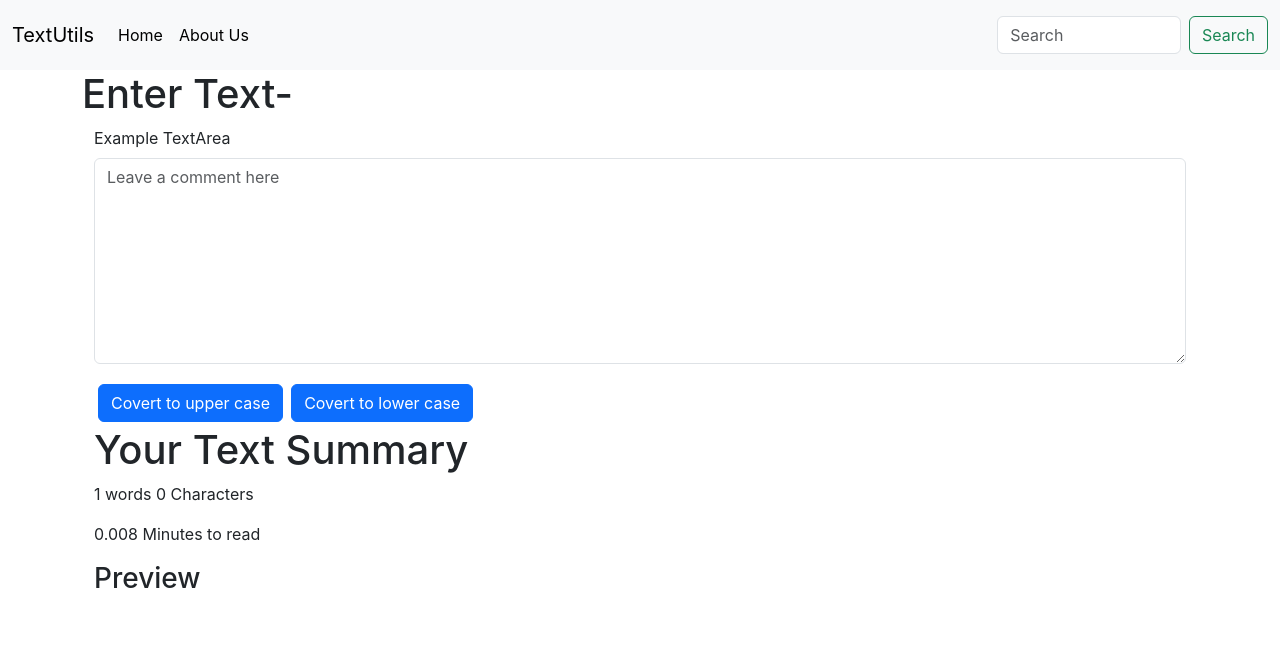
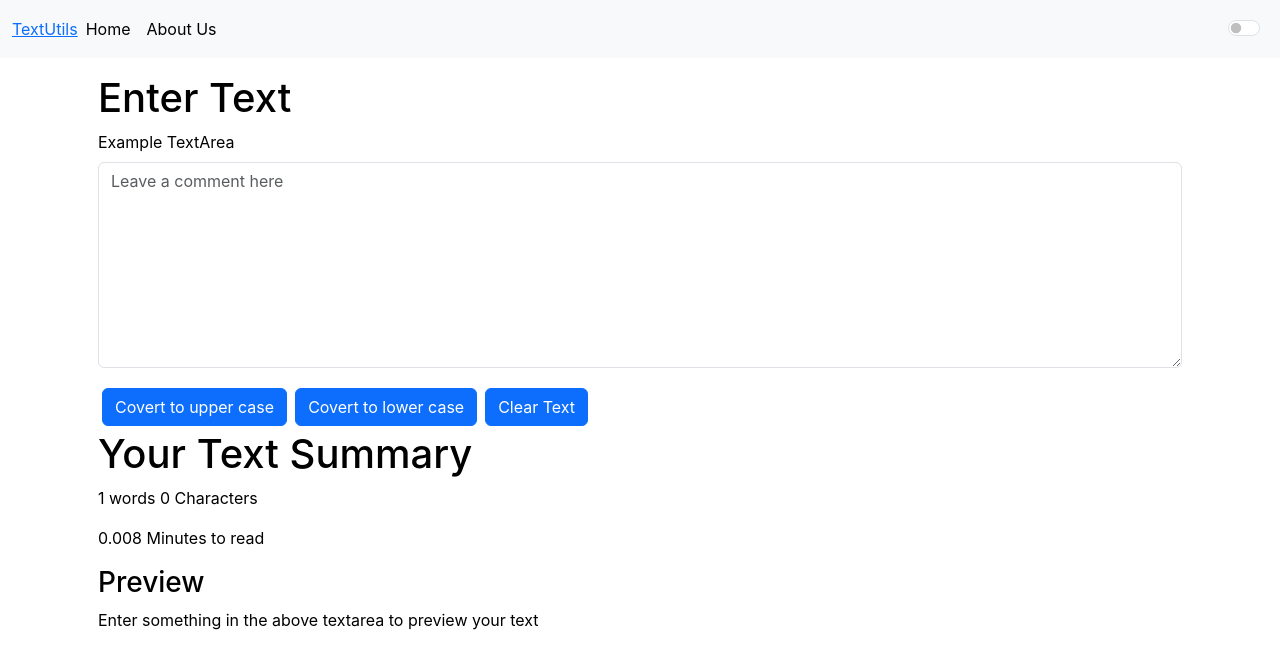
Before and after one commit to tarunkuma707/learning_mern_harry_list_PLu0W_9lII9agx66oZnT6IyhcMIbUMNMdt, a React (Create React App) app: page / in a window 1280 px wide. Shown: the top 668 px of the page. Built offline with nearby package versions, Linux system fonts and the light colour scheme.

Commit message:
New Component

```diff
--- a/src/App.js
+++ b/src/App.js
@@ -4,14 +4,27 @@ import Navbar from './components/Navbar';
 import AboutUs from './components/AboutUs';
 import { BrowserRouter as Router, Route, Link, Switch } from 'react-router-dom';
 import TextForm from './components/TextForm';
+import { useState } from 'react';
 
 function App() {
+  const [mode,setMode] = useState('light'); /////////// Check Dark mode is enabled
+  const toggleMode = () => {
+    if(mode==='light')
+    {setMode('dark')
+      console.log("Here 1");
+      document.body.style.backgroundColor = 'grey'
+    }
+  else{
+      setMode('light')
+      document.body.style.backgroundColor = 'white'
+    }
+  }
   return (
     <>
-      <Navbar title ="TextUtils" aboutText="About Us" homeText="Home" />
+      <Navbar title ="TextUtils" aboutText="About Us" homeText="Home" mode={mode} toggleMode={toggleMode} />
       {/* <AboutUs /> */}
-      <div className="container">
-        <TextForm heading="Enter Text" />
+      <div className="container p-3">
+        <TextForm heading="Enter Text" mode={mode} />
       </div>
       </>
   );
--- a/src/components/AboutUs.js
+++ b/src/components/AboutUs.js
@@ -1,11 +1,78 @@
-import React, { Component } from 'react'
+import React,{useState} from 'react'
 
-export default class AboutUs extends Component {
-  render() {
-    return (
-      <div>
-        <h1>I am about us</h1>
-      </div>
-    )
-  }
+export default function AboutUs() {
+    const [btnText, setbtnText] = useState("Enable Dark Mode");
+    const [myStyle,setmyStyle] = useState({
+        color:'red',
+        backgroundColor:'blue'
+    });
+    const toggleMode = () => {
+        if(btnText=="Enable Dark Mode"){
+            setmyStyle({
+                color:"black",
+                backgroundColor:'white'
+            })
+            setbtnText("Enable Light Mode");
+        }
+        else{
+            setmyStyle({
+                color:"red",
+                backgroundColor:'blue'
+            })
+            setbtnText("Enable Dark Mode");
+        }
+    }
+  return (
+
+    <div>
+      <div className="container" style={myStyle}>
+           <h1>About Us</h1>
+           <div id="accordion">
+              <div className="card">
+                 <div className="card-header" id="headingOne">
+                    <h5 className="mb-0">
+                       <button className="btn btn-link" data-toggle="collapse" data-target="#collapseOne" aria-expanded="true" aria-controls="collapseOne">
+                       Collapsible Group Item #1
+                       </button>
+                    </h5>
+                 </div>
+                 <div id="collapseOne" className="collapse show" data-parent="#accordion">
+                    <div className="card-body">
+                       Anim pariatur cliche reprehenderit, enim eiusmod high life accusamus terry richardson ad squid. 3 wolf moon officia aute, non cupidatat skateboard dolor brunch. Food truck quinoa nesciunt laborum eiusmod. Brunch 3 wolf moon tempor, sunt aliqua put a bird on it squid single-origin coffee nulla assumenda shoreditch et. Nihil anim keffiyeh helvetica, craft beer labore wes anderson cred nesciunt sapiente ea proident. Ad vegan excepteur butcher vice lomo. Leggings occaecat craft beer farm-to-table, raw denim aesthetic synth nesciunt you probably haven't heard of them accusamus labore sustainable VHS.
+                    </div>
+                 </div>
+              </div>
+              <div className="card">
+                 <div className="card-header" id="headingTwo">
+                    <h5 className="mb-0">
+                       <button className="btn btn-link collapsed" data-toggle="collapse" data-target="#collapseTwo" aria-expanded="false" aria-controls="collapseTwo">
+                       Collapsible Group Item #2
+                       </button>
+                    </h5>
+                 </div>
+                 <div id="collapseTwo" className="collapse" data-parent="#accordion">
+                    <div className="card-body">
+                       Anim pariatur cliche reprehenderit, enim eiusmod high life accusamus terry richardson ad squid. 3 wolf moon officia aute, non cupidatat skateboard dolor brunch. Food truck quinoa nesciunt laborum eiusmod. Brunch 3 wolf moon tempor, sunt aliqua put a bird on it squid single-origin coffee nulla assumenda shoreditch et. Nihil anim keffiyeh helvetica, craft beer labore wes anderson cred nesciunt sapiente ea proident. Ad vegan excepteur butcher vice lomo. Leggings occaecat craft beer farm-to-table, raw denim aesthetic synth nesciunt you probably haven't heard of them accusamus labore sustainable VHS.
+                    </div>
+                 </div>
+              </div>
+              <div className="card">
+                 <div className="card-header" id="headingThree">
+                    <h5 className="mb-0">
+                       <button className="btn btn-link collapsed" data-toggle="collapse" data-target="#collapseThree" aria-expanded="false" aria-controls="collapseThree">
+                       Collapsible Group Item #3
+                       </button>
+                    </h5>
+                 </div>
+                 <div id="collapseThree" className="collapse" data-parent="#accordion">
+                    <div className="card-body">
+                       Anim pariatur cliche reprehenderit, enim eiusmod high life accusamus terry richardson ad squid. 3 wolf moon officia aute, non cupidatat skateboard dolor brunch. Food truck quinoa nesciunt laborum eiusmod. Brunch 3 wolf moon tempor, sunt aliqua put a bird on it squid single-origin coffee nulla assumenda shoreditch et. Nihil anim keffiyeh helvetica, craft beer labore wes anderson cred nesciunt sapiente ea proident. Ad vegan excepteur butcher vice lomo. Leggings occaecat craft beer farm-to-table, raw denim aesthetic synth nesciunt you probably haven't heard of them accusamus labore sustainable VHS.
+                    </div>
+                 </div>
+              </div>
+           </div>
+           <button type='button' className='btn btn-primary' onClick={toggleMode}>{btnText}</button>
+        </div>
+    </div>
+  )
 }
--- a/src/components/Navbar.js
+++ b/src/components/Navbar.js
@@ -5,9 +5,9 @@ import { BrowserRouter as Router, Route, Link, Switch } from 'react-router-dom';
 export default function Navbar(props) {
   return (
     <div>
-        <nav className="navbar navbar-expand-lg bg-body-tertiary">
+      <nav className={`navbar navbar-expand-lg navbar-${props.mode} bg-${props.mode}`}>
         <div className="container-fluid">
-            <a className="navbar-brand" href="/">{props.title}</a>
+          <a className="navbar- " href="/">{props.title}</a>
           <button className="navbar-toggler" type="button" data-bs-toggle="collapse" data-bs-target="#navbarNav" aria-controls="navbarNav" aria-expanded="false" aria-label="Toggle navigation">
             <span className="navbar-toggler-icon"></span>
           </button>
@@ -22,12 +22,11 @@ export default function Navbar(props) {
             </ul>
           </div>
         </div>
-          <nav className="navbar bg-body-tertiary">
+        <nav className={`navbar bg-${props.mode}`}>
           <div className="container-fluid">
-              <form className="d-flex" role="search">
-                <input className="form-control me-2" type="search" placeholder="Search" aria-label="Search"/>
-                <button className="btn btn-outline-success" type="submit">Search</button>
-              </form>
+          <div className="form-check form-switch">
+            <input className="form-check-input" type="checkbox" role="switch" onClick={props.toggleMode} id="switchCheckDefault" />
+          </div>
           </div>
         </nav>
       </nav>
--- a/src/components/TextForm.js
+++ b/src/components/TextForm.js
@@ -11,6 +11,10 @@ export default function TextForm(props) {
 
     }
 
+    const handleClearClick = () => {
+        setText("");
+    }
+
     const handlelowerClick = (event) => {
         let newText = text.toLowerCase();
         setText(newText);
@@ -21,21 +25,22 @@ export default function TextForm(props) {
     }
   return (
     <div>
-        <h1>{props.heading}- {text}</h1>
-        <div className="container">
+        <div className="container" style={{color:props.mode==='light' ? 'black' : 'white'}}>
+            <h1>{props.heading} {text.length> 0 ? " - "+text : ""}</h1>
             <div className="mb-3">
                 <label htmlFor="box" className='form-label'>Example TextArea</label>
-                <textarea className="form-control" placeholder="Leave a comment here" value={text} rows="8" onChange={handleOnChnage}></textarea>
+                <textarea className="form-control" style={{backgroundColor:props.mode==='light' ? 'white' : 'grey', color:props.mode==='light' ? 'black' : 'white'}} placeholder="Leave a comment here" value={text} rows="8" onChange={handleOnChnage}></textarea>
             </div>
             <button className="btn btn-primary m-1" type='button' onClick={handleUpClick}>Covert to upper case</button>
             <button className="btn btn-primary m-1" onClick={handlelowerClick}>Covert to lower case</button>
+            <button className="btn btn-primary m-1" onClick={handleClearClick}>Clear Text</button>
         </div>
-        <div className="container">
+        <div className="container" style={{color:props.mode==='light' ? 'black' : 'white'}}>
             <h1>Your Text Summary</h1>
             <p>{text.split(" ").length} words {text.length} Characters</p>
             <p>{0.008 * text.split(" ").length} Minutes to read</p>
             <h3>Preview</h3>
-            <p>{text}</p>
+            <p>{text.length>0 ? text : "Enter something in the above textarea to preview your text"}</p>
         </div>
     </div>
   )
```
Lines whose indentation alone changed are shown as unchanged.
